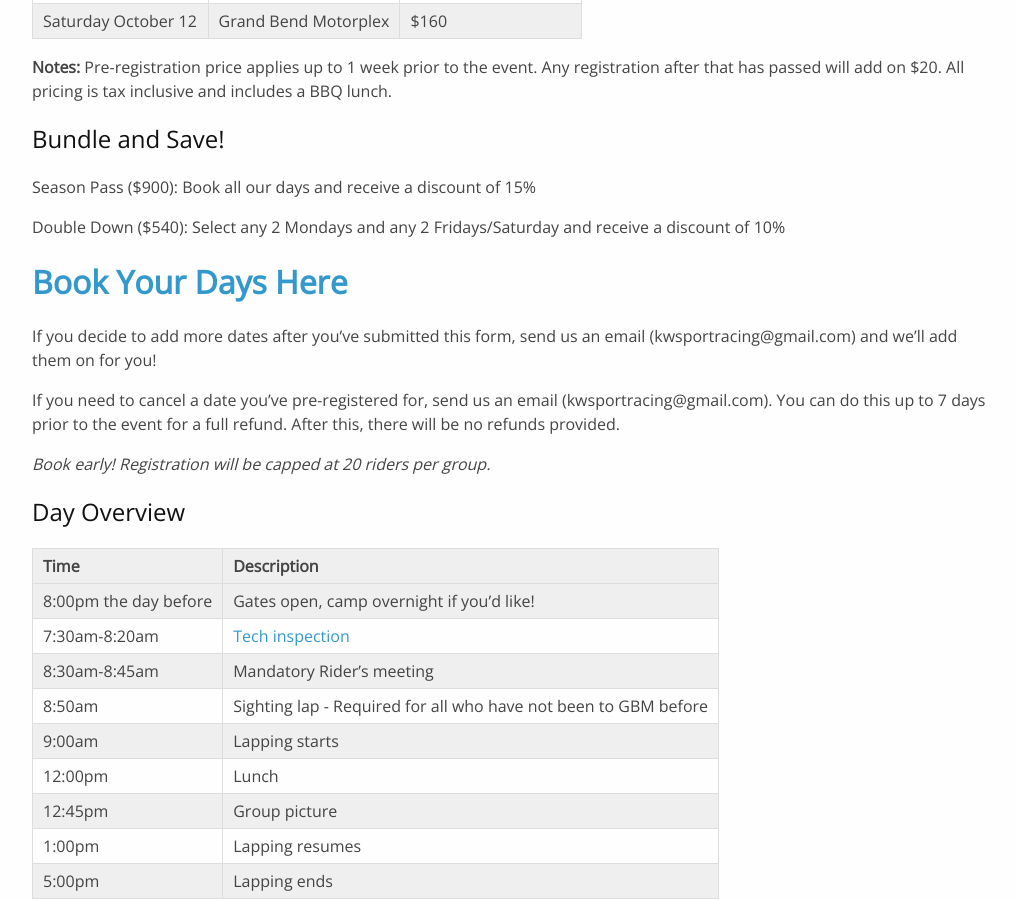
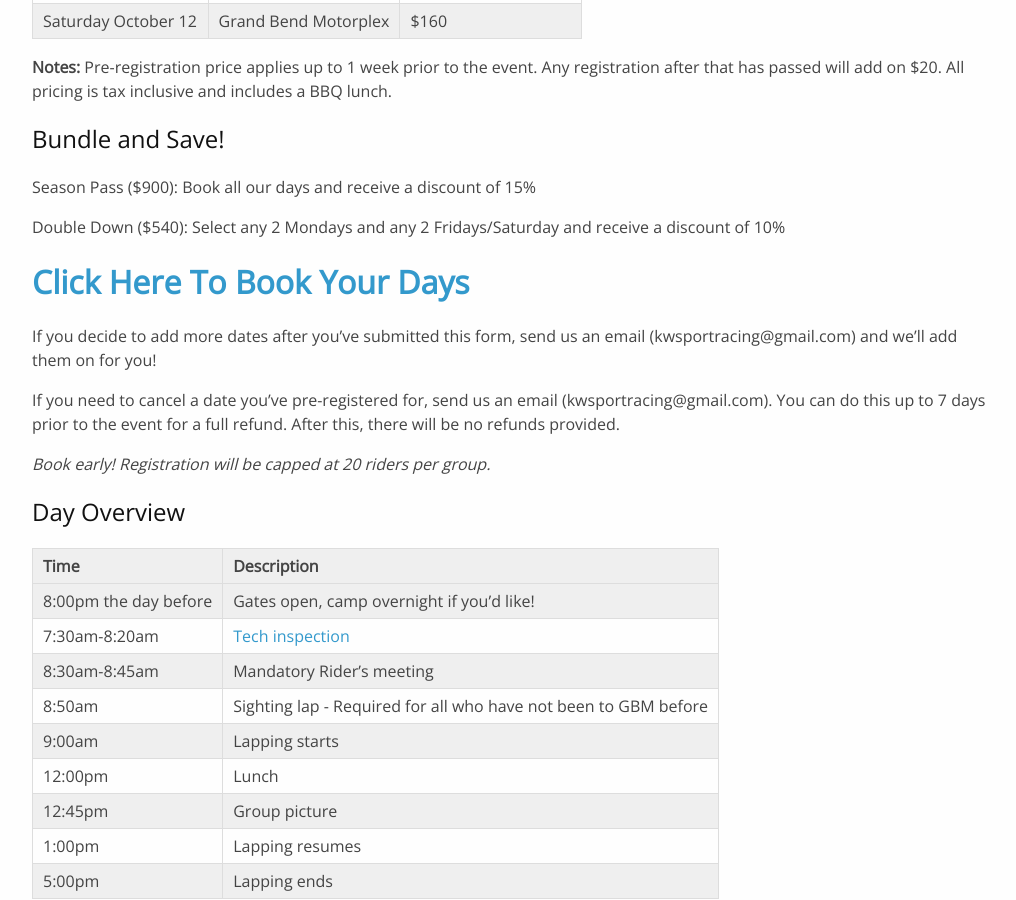
Before and after one commit to kwsportracing/site, a Jekyll site: the page built from docs/dates.md, in a window 1280 px wide and 900 px high, scrolled down 406 px. Shown: the whole window, without its empty margins (128-1144 px from the left). Built offline with Jekyll 4.4.1, drawn with Linux system fonts in a browser that asks for light colours; nearby versions of some CDN libraries.

Commit message:
Update vocab for booking / registering

```diff
--- a/docs/dates.md
+++ b/docs/dates.md
@@ -24,7 +24,7 @@
 
 Double Down ($540): Select any 2 Mondays and any 2 Fridays/Saturday and receive a discount of 10%
 
-## **[Book Your Days Here](https://docs.google.com/forms/d/e/1FAIpQLSd23Gy_U_8hk7e0RjW__snm84XqX3Xdc7nYPkqLPlkG4NyTuQ/viewform?usp=sf_link)**
+## **[Click Here To Book Your Days](https://docs.google.com/forms/d/e/1FAIpQLSd23Gy_U_8hk7e0RjW__snm84XqX3Xdc7nYPkqLPlkG4NyTuQ/viewform?usp=sf_link)**
 
 If you decide to add more dates after you've submitted this form, send us an email (kwsportracing@gmail.com) and we'll add them on for you!
 
```
